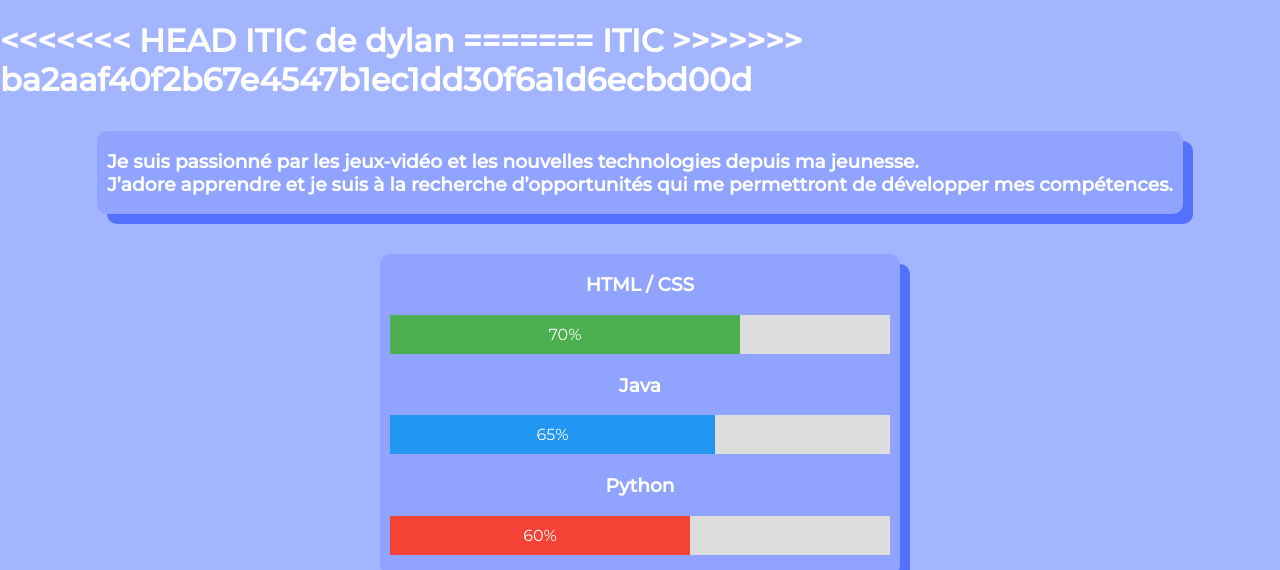
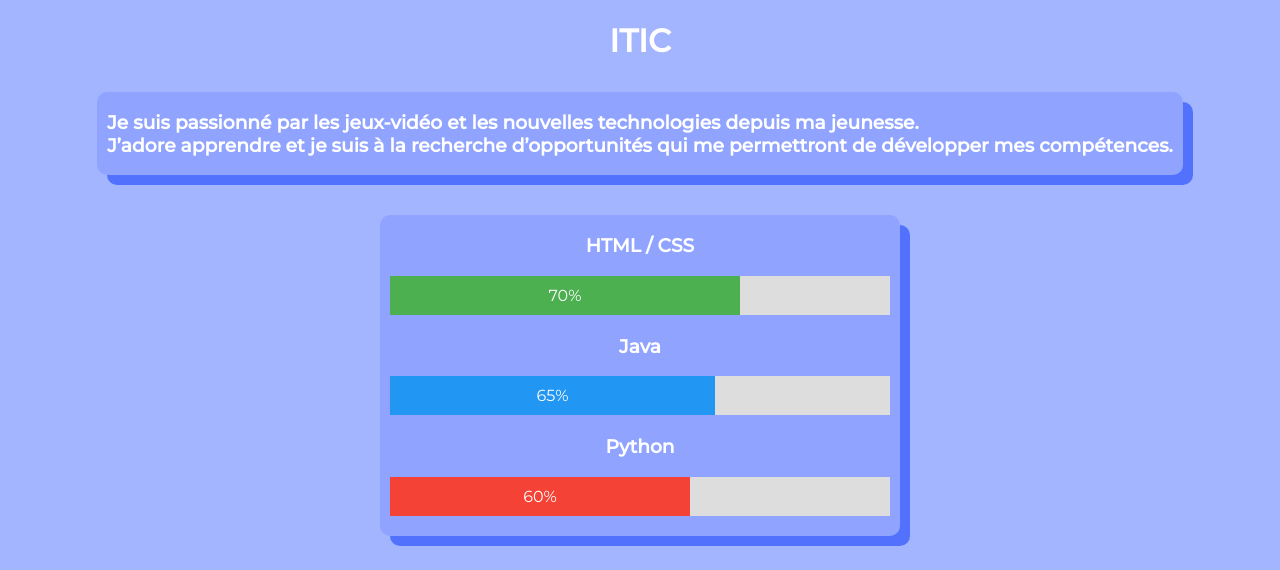
Before and after one commit to DylanDyb/ITIC, a plain HTML site: page index.html in a window 1280 px wide. Shown: the top 570 px of the page. Drawn offline with Linux system fonts and the light colour scheme.

Commit message:
ma 1ère version du site

```diff
--- a/index.html
+++ b/index.html
@@ -15,11 +15,7 @@
     <header>
         <div class="title">
             <h1 class="box-title">
-<<<<<<< HEAD
-             ITIC de dylan
-=======
-                ITIC
->>>>>>> ba2aaf40f2b67e4547b1ec1dd30f6a1d6ecbd00d
+             ITIC
             </h1>
         </div>
     </header>
```
